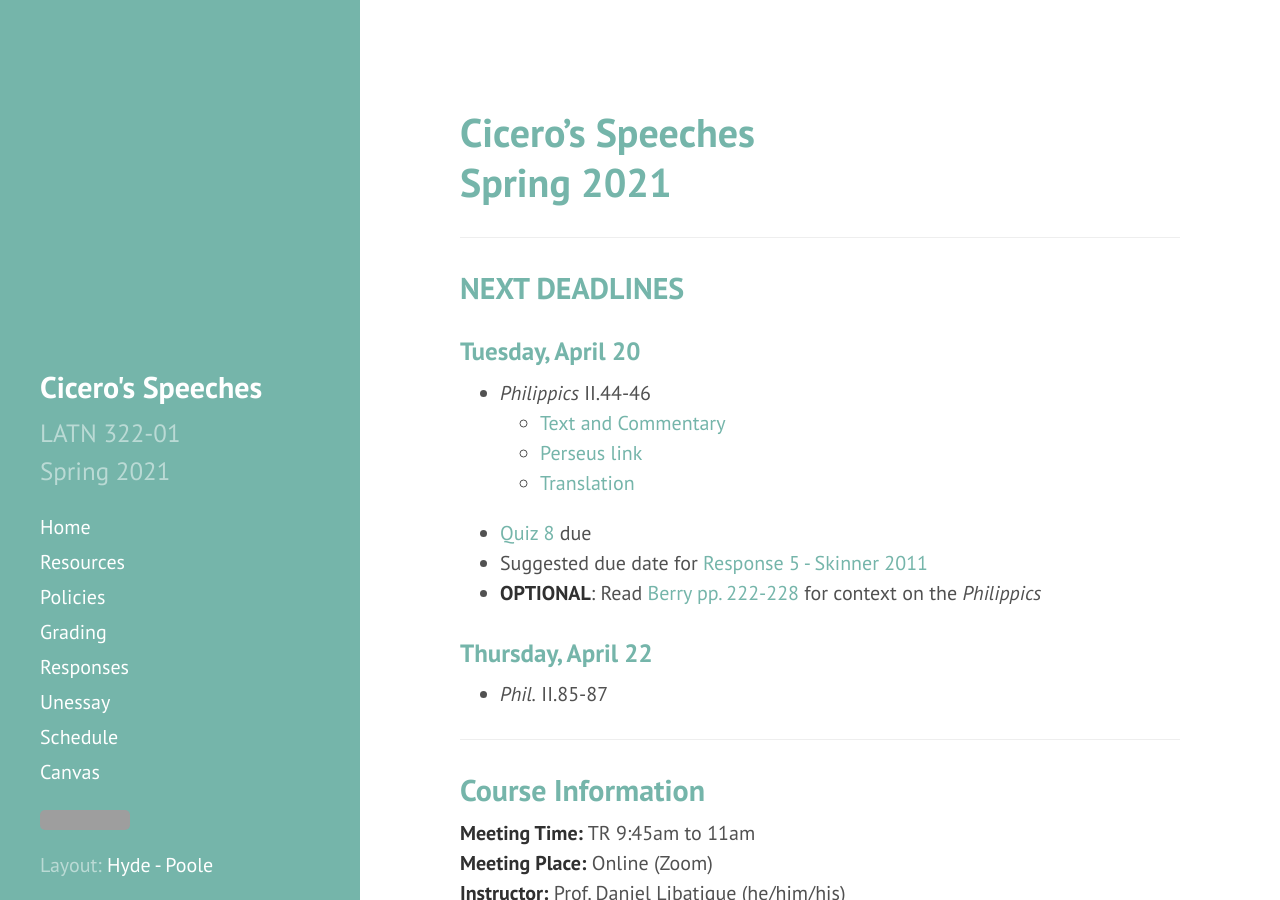
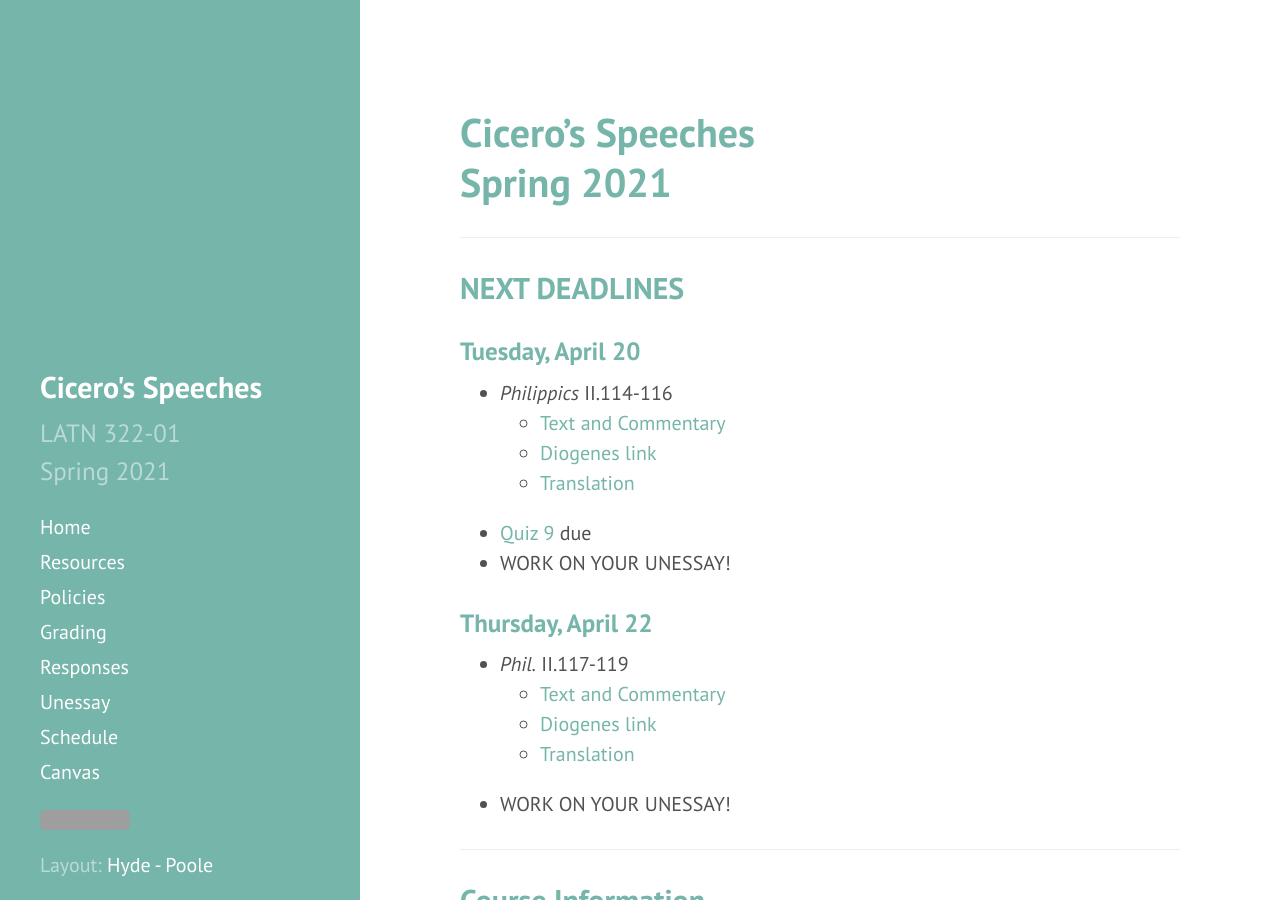
Before and after one commit to DLibatique/LATN322-S21, a Jekyll site: the page built from _pages/index.md, in a window 1280 px wide and 900 px high. Built offline with Jekyll 4.4.1, drawn with Linux system fonts in a browser that asks for light colours; grey boxes are pictures that could not be loaded.

Commit message:
updated homepage

```diff
--- a/_pages/index.md
+++ b/_pages/index.md
@@ -11,16 +11,19 @@ permalink: /
 ## NEXT DEADLINES
 
 ### Tuesday, April 20
-* *Philippics* II.44-46
-  * [Text and Commentary](http://dcc.dickinson.edu/cicero-philippics/ii-44)
-  * [Perseus link](http://www.perseus.tufts.edu/hopper/text?doc=Cic.+Phil.+2.44&fromdoc=Perseus%3Atext%3A1999.02.0011)
+* *Philippics* II.114-116
+  * [Text and Commentary](http://dcc.dickinson.edu/cicero-philippics/ii-114)
+  * [Diogenes link](https://d.iogen.es/web/fileDisplay?ver=1.005&user=acad&host=local&filePath=texts/Perseus_Latin/data/phi0474/phi035/phi0474.phi035.perseus-lat2.xml)
   * [Translation](https://drive.google.com/file/d/1Vx33fCZnyOLPktPQs09adGhmwl4OuYZE/view?usp=sharing)
-* [Quiz 8](https://hc.instructure.com/courses/3519/assignments/32247) due
-* Suggested due date for [Response 5 - Skinner 2011](https://hc.instructure.com/courses/3519/assignments/32223)
-* **OPTIONAL**: Read [Berry pp. 222-228](https://drive.google.com/file/d/1Vx33fCZnyOLPktPQs09adGhmwl4OuYZE/view?usp=sharing) for context on the *Philippics*
+* [Quiz 9](https://hc.instructure.com/courses/3519/assignments/32248) due
+* WORK ON YOUR UNESSAY!
 
 ### Thursday, April 22
-* *Phil.* II.85-87
+* *Phil.* II.117-119
+  * [Text and Commentary](http://dcc.dickinson.edu/cicero-philippics/ii-114)
+  * [Diogenes link](https://d.iogen.es/web/fileDisplay?ver=1.005&user=acad&host=local&filePath=texts/Perseus_Latin/data/phi0474/phi035/phi0474.phi035.perseus-lat2.xml)
+  * [Translation](https://drive.google.com/file/d/1Vx33fCZnyOLPktPQs09adGhmwl4OuYZE/view?usp=sharing)
+* WORK ON YOUR UNESSAY!
 
 ***
 
```
